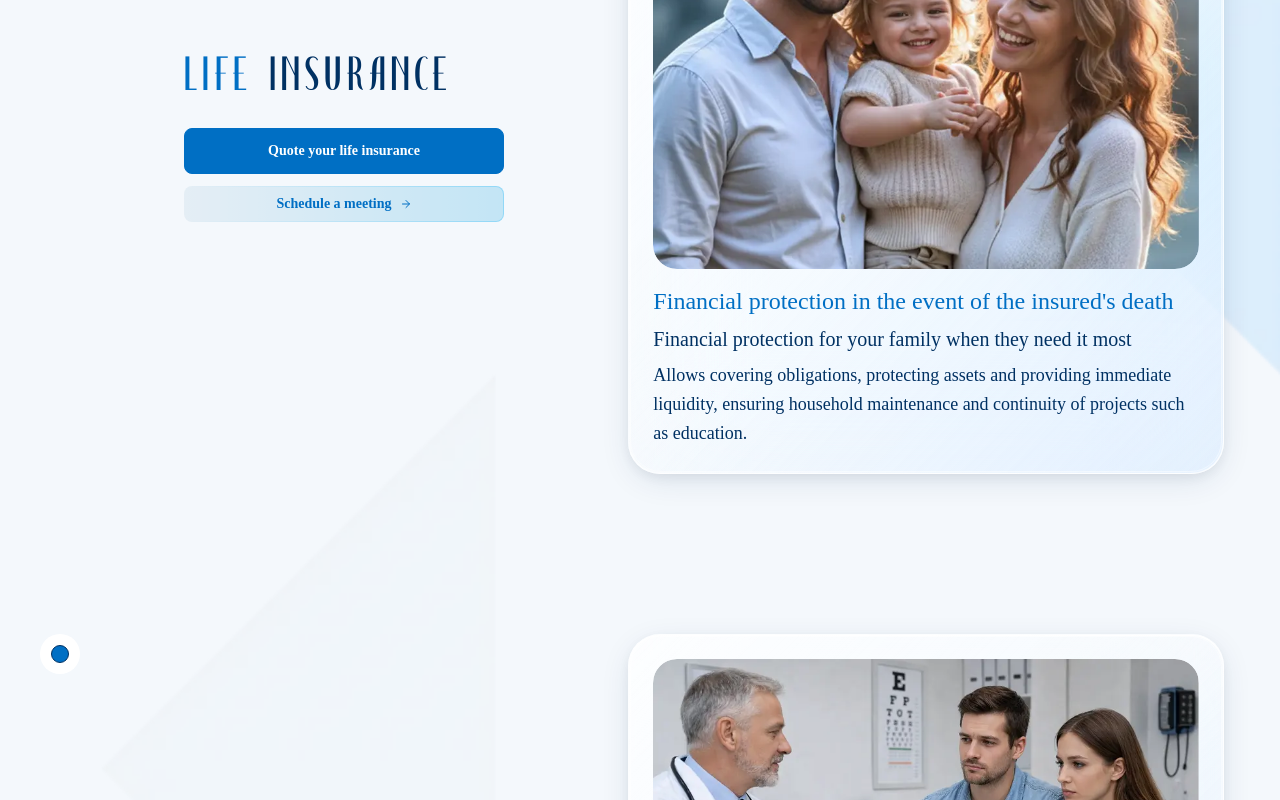
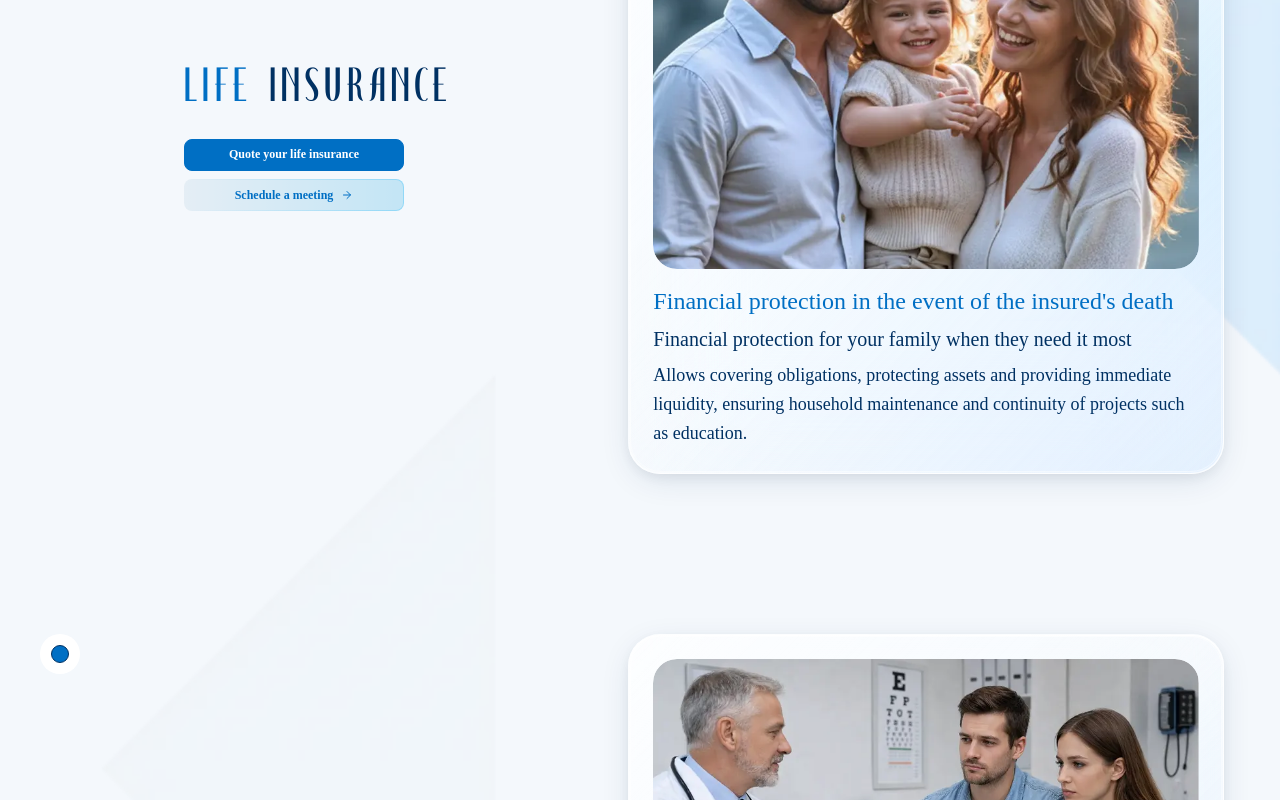
Before and after one commit to crcristian97/ifs-broker, a Next.js app: page /en/seguros-de-vida in a window 1280 px wide. Shown: the part 1280-2080 px from the top of the page. Built offline with nearby package versions, Linux system fonts and the light colour scheme; no server answers; a web font is replaced by a local one; what world-atlas would draw is missing.

Commit message:
cambios en networ

```diff
--- a/components/ui/button-terciary.tsx
+++ b/components/ui/button-terciary.tsx
@@ -25,7 +25,7 @@ export function ConocerMasButton({
     <div
       className={cn(
         "flex items-center justify-center gap-[8px] h-full w-full rounded-[7px]",
-        isSmall ? "px-4 py-2" : "px-6 py-3",
+        isSmall ? "px-3 py-1.5" : "px-6 py-3",
       )}
       style={{
         backgroundColor: "rgba(229, 238, 245, 0.6)",
@@ -34,14 +34,14 @@ export function ConocerMasButton({
       <span
         className={cn(
           "whitespace-nowrap font-bold cursor-pointer",
-          isSmall ? "text-sm" : "text-lg",
+          isSmall ? "text-xs" : "text-lg",
         )}
         style={{ color: "#006FC4" }}
       >
         {textButton}
       </span>
-      <ArrowRight
-        className={cn(isSmall ? "w-3 h-3" : "w-4 h-4")}
+        <ArrowRight
+        className={cn("shrink-0", isSmall ? "w-3 h-3" : "w-4 h-4")}
         style={{ color: "#006FC4" }}
       />
     </div>
@@ -55,7 +55,7 @@ export function ConocerMasButton({
         rel={target === "_blank" ? "noopener noreferrer" : undefined}
         className={cn(
           "group relative flex items-stretch w-full rounded-lg p-[1px] transition-opacity hover:opacity-90 active:opacity-80 cursor-pointer",
-          isSmall ? "h-9" : "h-[48px]",
+          isSmall ? "h-8" : "h-[48px]",
           className,
         )}
         style={{
@@ -73,7 +73,7 @@ export function ConocerMasButton({
     <button
       className={cn(
         "group relative flex items-stretch w-full rounded-lg p-[1px] transition-opacity hover:opacity-90 active:opacity-80 cursor-pointer",
-        isSmall ? "h-9" : "h-[48px]",
+        isSmall ? "h-8" : "h-[48px]",
         className,
       )}
       onClick={onClick}
--- a/components/ui/timeline.tsx
+++ b/components/ui/timeline.tsx
@@ -72,11 +72,11 @@ export const Timeline = ({ data }: { data: TimelineEntry[] }) => {
                   <h3 className="text-left text-5xl font-regular leading-tight">
                     {item.title}
                   </h3>
-                  <div className="flex flex-col gap-3 max-w-xs">
+                  <div className="flex w-full max-w-[220px] flex-col gap-2">
                     <ButtonPrimary
                       href={item.buttonHref ?? "/seguros-de-vida#cotiza"}
                       target={item.buttonHref?.startsWith("http") ? "_blank" : undefined}
-                      className="px-5 py-2.5 text-xs md:text-sm"
+                      className="flex h-8 w-full min-h-8 shrink-0 items-center justify-center px-3 py-0 text-center text-xs font-semibold leading-tight"
                       onClick={(event) => {
                         // Solo hacemos scroll suave si ya estamos en la página que tiene el formulario
                         if (pathname.includes("/seguros-de-vida")) {
@@ -90,6 +90,7 @@ export const Timeline = ({ data }: { data: TimelineEntry[] }) => {
                     <ConocerMasButton
                       textButton={item.buttonSecondary ?? t("footer.scheduleMeeting")}
                       size="sm"
+                      className="w-full"
                       href={item.buttonHrefSecondary?.startsWith("#") ? undefined : (item.buttonHrefSecondary ?? "https://calendly.com/administracion-ifs-broker/30min")}
                       target={item.buttonHrefSecondary?.startsWith("#") ? undefined : "_blank"}
                       onClick={() => {
```
